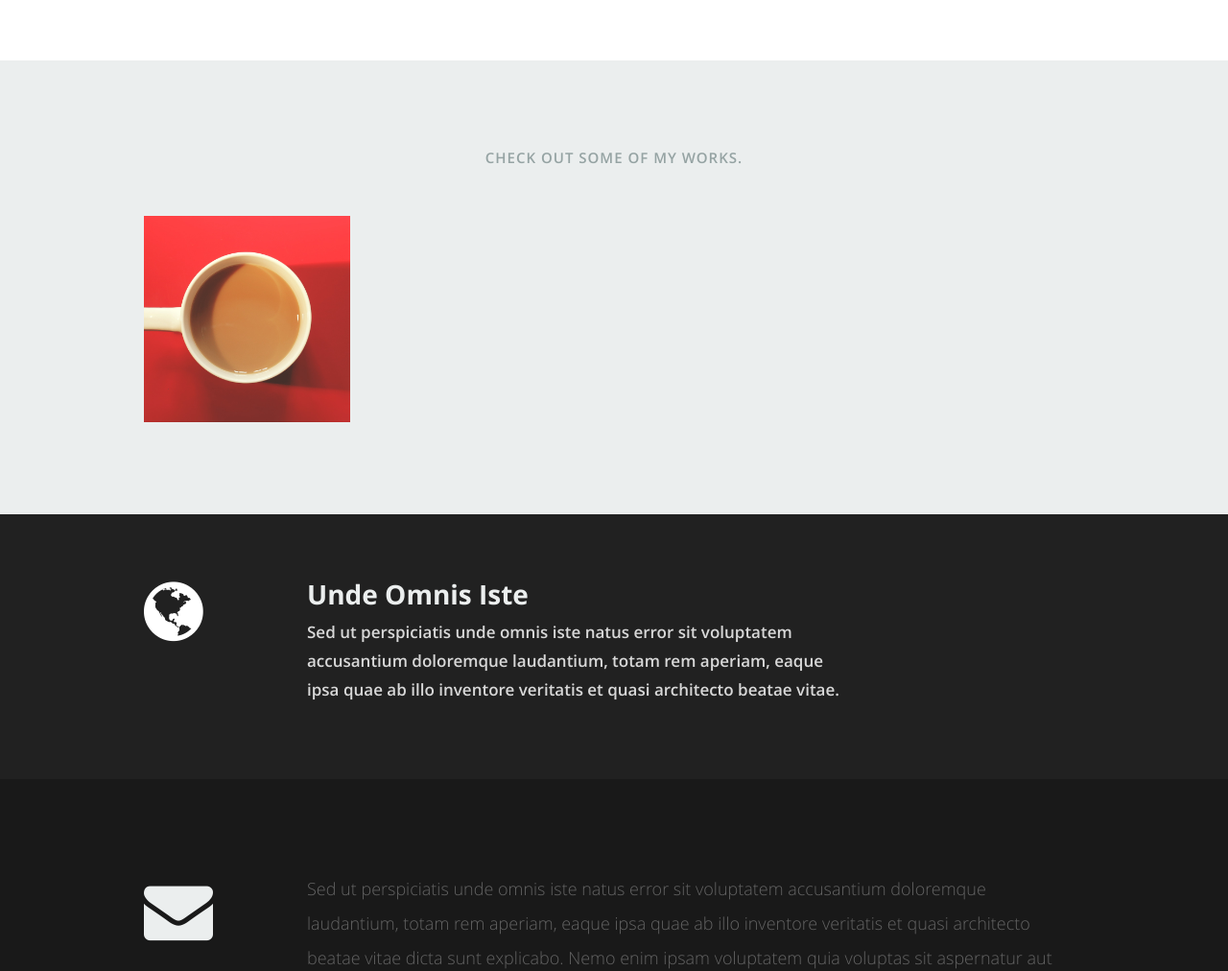
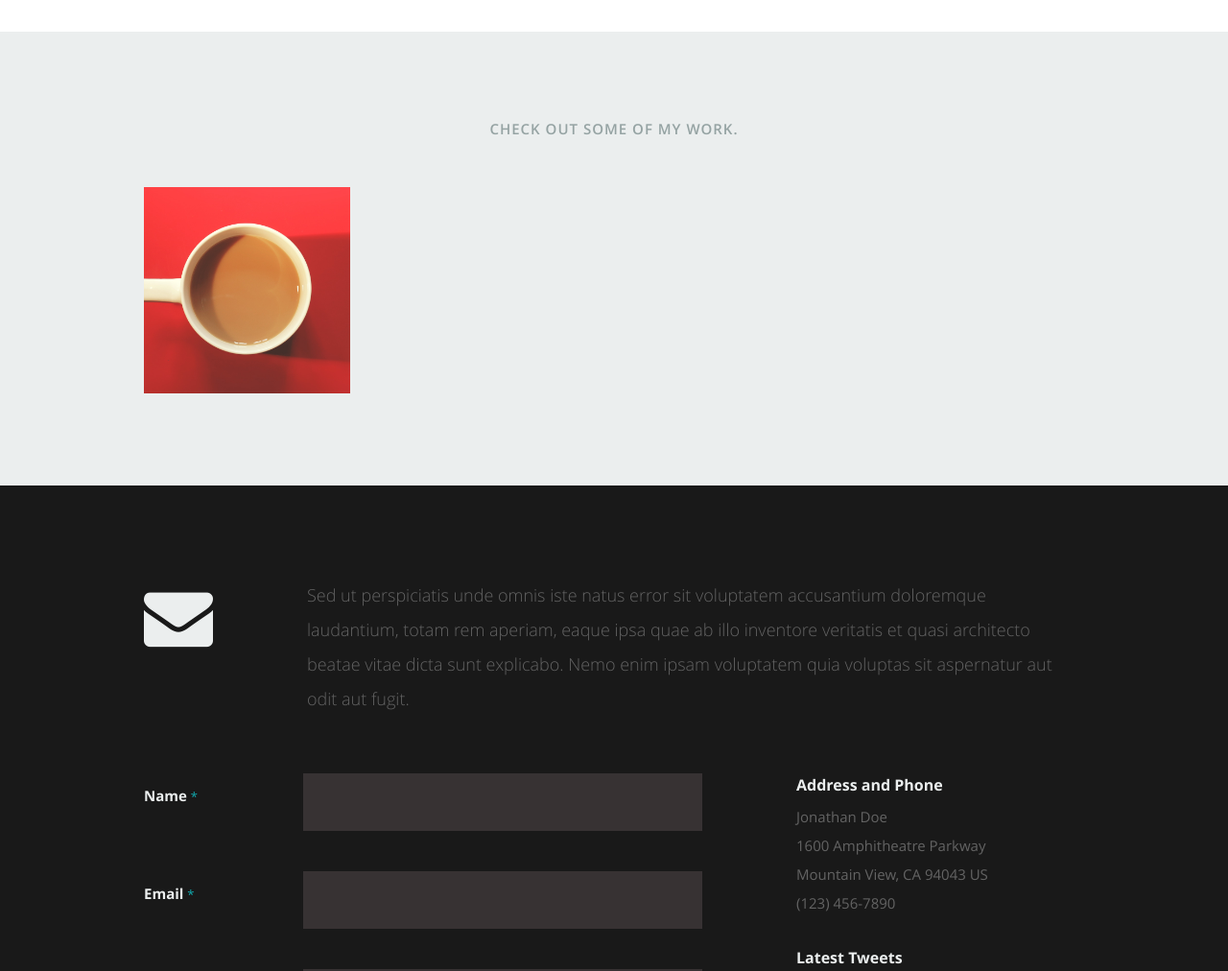
Before and after one commit to dylangt/dylangt.github.io, a plain HTML site: page index.html in a window 1280 px wide. Shown: the part 2700-3712 px from the top of the page at 96% size. Drawn offline with nearby package versions, Linux system fonts and the light colour scheme.

Commit message:
Update index.html

```diff
--- a/index.html
+++ b/index.html
@@ -110,10 +110,9 @@
 
                   <h2>Contact Details</h2>
                   <p class="address">
-						   <span>Dylan Thomas</span><br>
-							<br>
-                     <span>dylangt@hotmail.co.uk</span>
-					   </p>
+					<span>Dylan Thomas</span><br>
+                    <span>dylangt@hotmail.co.uk</span>
+					</p>
 
                </div>
 
@@ -213,7 +212,7 @@
 
          <div class="twelve columns collapsed">
 
-            <h1>Check Out Some of My Works.</h1>
+            <h1>Check Out Some of My Work.</h1>
 
             <!-- portfolio-wrapper -->
             <div id="portfolio-wrapper" class="bgrid-quarters s-bgrid-thirds cf">
@@ -263,37 +262,6 @@
       </div> <!-- row End -->
 
    </section> <!-- Portfolio Section End-->
-
-
-   <!-- Call-To-Action Section
-   ================================================== -->
-   <section id="call-to-action">
-
-      <div class="row">
-
-         <div class="two columns header-col">
-
-            <h1><span>Get Hosting.</span></h1>
-
-         </div>
-
-         <div class="seven columns">
-
-            <h2><span class="lead">Unde Omnis Iste</span></h2>
-            <p><span class="lead">Sed ut perspiciatis unde omnis iste natus error sit voluptatem accusantium doloremque laudantium, totam rem aperiam,
-            eaque ipsa quae ab illo inventore veritatis et quasi architecto beatae vitae. </span></p>
-
-         </div>
-
-         <div class="three columns action">
-
-
-
-         </div>
-
-      </div>
-
-   </section> <!-- Call-To-Action Section End-->
 
    <!-- Contact Section
    ================================================== -->
```
